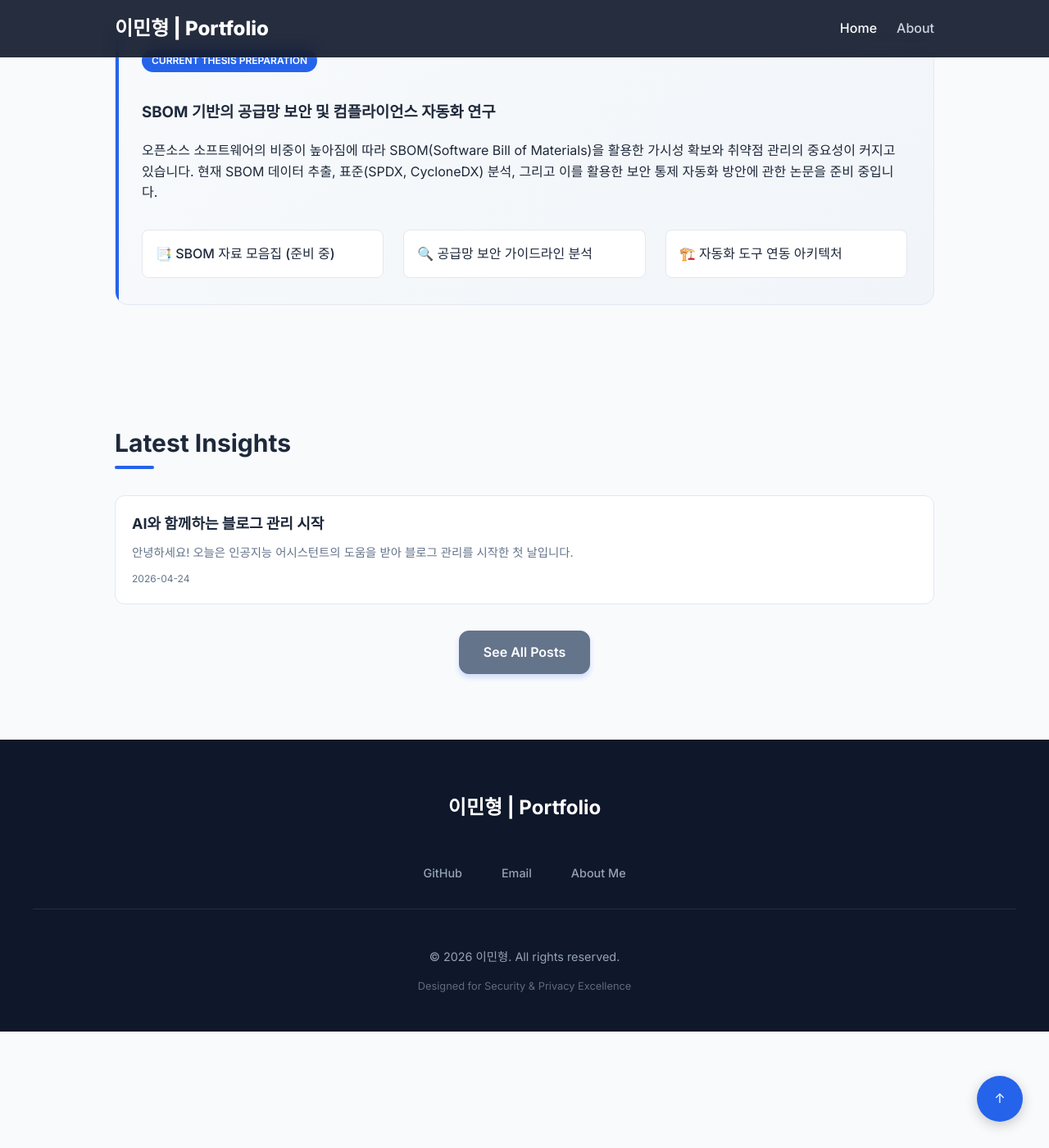
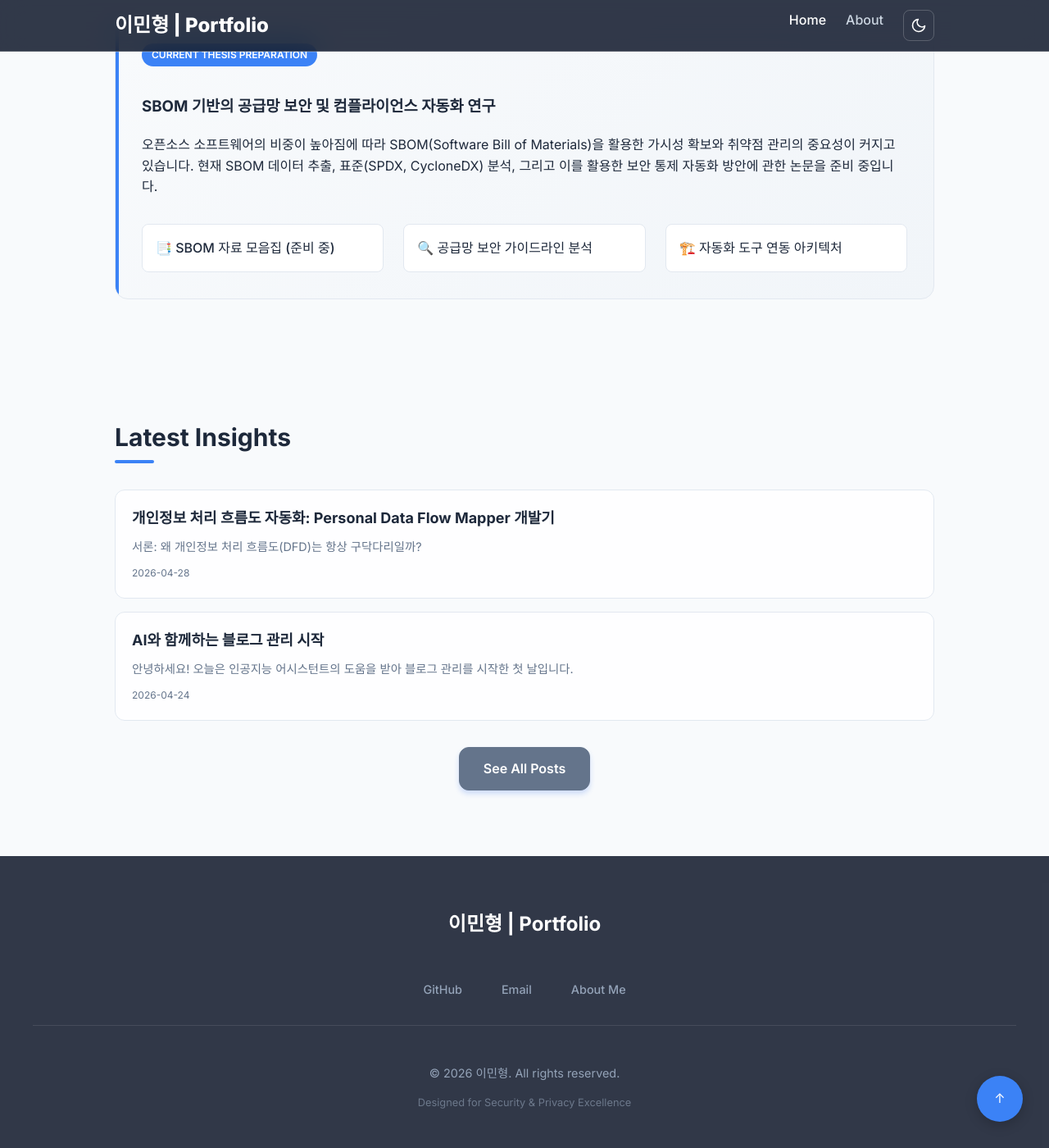
Before and after one commit to 971023als/971023als.github.io, a Jekyll site: the page built from index.md, in a window 1280 px wide and 1400 px high, scrolled down 5782 px. Shown: the whole window at 82% size. Built offline with Jekyll 4.4.1, drawn with Linux system fonts in a browser that asks for light colours.

Commit message:
feat: UI/UX 고도화(다크모드, 애니메이션) 및 SEO 최적화, 신규 포스트 추가

````diff
--- a/_config.yml
+++ b/_config.yml
@@ -10,6 +10,11 @@
 
 twitter_username: "jekyllrb"
 github_username: "971023als"
+image: "/assets/banner.png" # 사이트 기본 공유 이미지
+
+twitter:
+  username: "971023als"
+  card: summary_large_image
 
 # Post settings
 future: true
--- a/_layouts/default.html
+++ b/_layouts/default.html
@@ -3,8 +3,7 @@
 <head>
     <meta charset="UTF-8">
     <meta name="viewport" content="width=device-width, initial-scale=1.0">
-    <meta name="description" content="{{ site.description | escape }}">
-    <title>{% if page.title %}{{ page.title }} | {% endif %}{{ site.title }}</title>
+    {% seo %}
     <link rel="stylesheet" href="{{ '/style.css' | relative_url }}">
 </head>
 <body>
@@ -15,6 +14,12 @@
                 <ul>
                     <li><a href="{{ '/' | relative_url }}" class="{% if page.url == '/' %}active{% endif %}">Home</a></li>
                     <li><a href="{{ '/about/' | relative_url }}" class="{% if page.url contains '/about/' %}active{% endif %}">About</a></li>
+                    <li>
+                        <button id="theme-toggle" class="theme-toggle" aria-label="Toggle dark mode">
+                            <svg id="sun-icon" style="display:none;" xmlns="http://www.w3.org/2000/svg" width="20" height="20" viewBox="0 0 24 24" fill="none" stroke="currentColor" stroke-width="2" stroke-linecap="round" stroke-linejoin="round"><circle cx="12" cy="12" r="5"/><line x1="12" y1="1" x2="12" y2="3"/><line x1="12" y1="21" x2="12" y2="23"/><line x1="4.22" y1="4.22" x2="5.64" y2="5.64"/><line x1="18.36" y1="18.36" x2="19.78" y2="19.78"/><line x1="1" y1="12" x2="3" y2="12"/><line x1="21" y1="12" x2="23" y2="12"/><line x1="4.22" y1="19.78" x2="5.64" y2="18.36"/><line x1="18.36" y1="5.64" x2="19.78" y2="4.22"/></svg>
+                            <svg id="moon-icon" xmlns="http://www.w3.org/2000/svg" width="20" height="20" viewBox="0 0 24 24" fill="none" stroke="currentColor" stroke-width="2" stroke-linecap="round" stroke-linejoin="round"><path d="M21 12.79A9 9 0 1 1 11.21 3 7 7 0 0 0 21 12.79z"/></svg>
+                        </button>
+                    </li>
                 </ul>
             </nav>
         </div>
@@ -42,6 +47,49 @@
     </footer>
 
     <script>
+        // Theme Toggle
+        const themeToggle = document.getElementById('theme-toggle');
+        const sunIcon = document.getElementById('sun-icon');
+        const moonIcon = document.getElementById('moon-icon');
+
+        const currentTheme = localStorage.getItem('theme') || 'light';
+        document.documentElement.setAttribute('data-theme', currentTheme);
+        updateIcons(currentTheme);
+
+        themeToggle.addEventListener('click', () => {
+            const theme = document.documentElement.getAttribute('data-theme') === 'dark' ? 'light' : 'dark';
+            document.documentElement.setAttribute('data-theme', theme);
+            localStorage.setItem('theme', theme);
+            updateIcons(theme);
+        });
+
+        function updateIcons(theme) {
+            if (theme === 'dark') {
+                sunIcon.style.display = 'block';
+                moonIcon.style.display = 'none';
+            } else {
+                sunIcon.style.display = 'none';
+                moonIcon.style.display = 'block';
+            }
+        }
+
+        // Scroll Animations (Intersection Observer)
+        const observerOptions = {
+            threshold: 0.1,
+            rootMargin: '0px 0px -50px 0px'
+        };
+
+        const observer = new IntersectionObserver((entries) => {
+            entries.forEach(entry => {
+                if (entry.isIntersecting) {
+                    entry.target.classList.add('visible');
+                    observer.unobserve(entry.target);
+                }
+            });
+        }, observerOptions);
+
+        document.querySelectorAll('.animate-in').forEach(el => observer.observe(el));
+
         // Back to Top functionality
         const backToTop = document.getElementById('back-to-top');
         window.addEventListener('scroll', () => {
--- /dev/null
+++ b/_posts/2026-04-28-automating-personal-data-flow.md
@@ -0,0 +1,76 @@
+---
+layout: post
+title: "개인정보 처리 흐름도 자동화: Personal Data Flow Mapper 개발기"
+date: 2026-04-28
+categories: [Privacy, Automation]
+tags: [Python, Mermaid, Compliance, ISMS-P]
+description: "수동으로 작성하던 복잡한 개인정보 처리 흐름도를 코드로 자동화하는 과정과 이를 통해 얻은 실무적 이점을 공유합니다."
+---
+
+## 서론: 왜 개인정보 처리 흐름도(DFD)는 항상 구닥다리일까?
+
+보안 및 개인정보보호 담당자라면 공감하시겠지만, **개인정보 처리 흐름도(Data Flow Diagram)**를 현행화하는 것은 고역에 가깝습니다. 서비스는 매일 변하고, 새로운 API가 생겨나는데, 정작 흐름도는 작년 인증 심사 때 그려둔 파워포인트 파일에 멈춰있는 경우가 허다합니다.
+
+이러한 **'현행화의 공백'**은 단순한 귀찮음을 넘어 심각한 컴플라이언스 리스크를 초래합니다. 누락된 국외 이전 노드나 식별되지 않은 수탁사는 곧바로 과태료와 직결될 수 있기 때문입니다.
+
+그래서 저는 결심했습니다. **"흐름도도 코드(Code)처럼 관리하고 자동으로 그리자!"**
+
+---
+
+## 1. 핵심 아이디어: JSON을 입력으로, Mermaid를 출력으로
+
+흐름도를 자동화하기 위해 선택한 방식은 **구조화된 데이터(JSON)로부터 다이어그램(Mermaid.js)을 생성**하는 것이었습니다.
+
+### 입력 데이터 예시
+```json
+{
+  "service": "Order System",
+  "nodes": [
+    { "id": "User", "label": "이용자", "type": "subject" },
+    { "id": "Web", "label": "프론트엔드", "type": "system" },
+    { "id": "DB", "label": "고객 DB", "type": "storage", "critical": true }
+  ],
+  "flows": [
+    { "from": "User", "to": "Web", "data": ["성명", "전화번호"], "action": "주문 입력" },
+    { "from": "Web", "to": "DB", "data": ["성명", "전화번호"], "action": "저장" }
+  ]
+}
+```
+
+이러한 형식을 사용하면 개발팀의 API 명세서나 DB 스키마 정보를 파싱하여 자동으로 입력값을 생성할 수 있습니다.
+
+---
+
+## 2. 주요 구현 기능
+
+### 🛠️ 위험 노드 자동 식별
+가장 심혈을 기울인 부분은 **법적 위험 노드 시각화**입니다. Python 스크립트가 데이터 흐름을 분석하여 다음과 같은 경우 Mermaid 문법에 특별한 스타일(예: 붉은색 테두리, 경고 아이콘)을 추가합니다.
+- **국외 이전**: 데이터가 해외 리전이나 해외 서버로 전송되는 경우
+- **제3자 제공**: 외부 제3자 서비스로 개인정보가 전달되는 경우
+- **고위험 정보**: 주민등록번호 등 고유식별정보가 암호화되지 않은 구간을 통과하는 경우
+
+### 📊 실시간 렌더링 (Flask + Mermaid.js)
+사용자가 웹 대시보드에서 JSON을 수정하면 즉시 우측 화면에 흐름도가 갱신되도록 구현했습니다. 이는 Mermaid.js의 클라이언트 사이드 렌더링 기능을 활용한 것으로, 별도의 이미지 생성 서버 없이도 빠르고 가벼운 인터페이스를 유지할 수 있었습니다.
+
+---
+
+## 3. 결과 및 실무 적용 효과
+
+**Personal Data Flow Mapper**를 도입한 후, 저희 팀에는 다음과 같은 변화가 생겼습니다.
+
+1. **작업 시간 80% 단축**: 파워포인트로 노드를 하나하나 그리던 시간이 사라졌습니다. 이제는 JSON 데이터만 업데이트하면 끝입니다.
+2. **증적의 정확성 확보**: "데이터는 흐르는데 흐름도에는 없다"는 심사원 지적이 사라졌습니다. 시스템 데이터와 흐름도가 동기화되기 때문입니다.
+3. **커뮤니케이션 도구로의 활용**: 개발팀과 보안팀이 동일한 '데이터 흐름'을 보며 리스크를 논의할 수 있게 되었습니다.
+
+---
+
+## 결론: 코드로 관리하는 프라이버시(Privacy as Code)
+
+이제 보안 담당자도 코드를 통해 컴플라이언스를 관리해야 하는 시대입니다. 이번 프로젝트를 통해 **'자동화'가 단순한 효율성을 넘어 보안의 '빈틈'을 메우는 가장 강력한 도구**임을 다시 한번 깨달았습니다.
+
+앞으로 이 도구에 **SBOM(Software Bill of Materials) 분석 데이터**를 연동하여, 어떤 오픈소스 라이브러리가 어떤 데이터를 처리하는지까지 가시화하는 것을 목표로 하고 있습니다.
+
+관련 소스코드는 제 [GitHub](https://github.com/971023als/personal-data-flow-mapper)에서 확인하실 수 있습니다. 여러분의 의견이나 피드백은 언제나 환영합니다!
+
+---
+*이 포스트는 AI 기반 보안 자동화 연구의 일환으로 작성되었습니다.*
--- a/index.md
+++ b/index.md
@@ -3,7 +3,7 @@
 title: "Home"
 ---
 
-<div class="hero">
+<div class="hero animate-in">
     <h1>이민형</h1>
     <p>
         개인정보보호, 클라우드 보안, AI 기반 보안 자동화를 연구하고 구현하는 보안 실무자입니다.
@@ -14,7 +14,7 @@
     </div>
 </div>
 
-<section id="skills">
+<section id="skills" class="animate-in">
     <h2>Skills &amp; Technologies</h2>
     <div class="skills-grid">
         <div class="skill-tag">Python</div>
@@ -30,7 +30,7 @@
     </div>
 </section>
 
-<section id="projects">
+<section id="projects" class="animate-in">
     <h2>Featured Projects</h2>
 
     <!-- Search Bar -->
@@ -363,7 +387,7 @@
 });
 </script>
 
-<section id="research">
+<section id="research" class="animate-in">
     <h2>Research &amp; Resources</h2>
     <div class="research-card">
         <span class="research-badge">Current Thesis Preparation</span>
@@ -387,7 +411,7 @@
     </div>
 </section>
 
-<section id="blog">
+<section id="blog" class="animate-in">
     <h2>Latest Insights</h2>
     <ul class="post-list">
         {% for post in site.posts limit:3 %}
--- a/style.css
+++ b/style.css
@@ -6,15 +6,34 @@
 }
 
 :root {
-    --primary-color: #2563eb;
-    --primary-hover: #1d4ed8;
-    --primary-light: rgba(37, 99, 235, 0.1);
+    --primary-color: #3b82f6;
+    --primary-hover: #2563eb;
+    --primary-light: rgba(59, 130, 246, 0.1);
     --bg-color: #f8fafc;
     --text-main: #1e293b;
     --text-muted: #64748b;
-    --card-bg: #ffffff;
+    --card-bg: rgba(255, 255, 255, 0.8);
     --border-color: #e2e8f0;
-    --header-bg: #0f172a;
+    --header-bg: rgba(15, 23, 42, 0.85);
+    --glass-bg: rgba(255, 255, 255, 0.7);
+    --glass-border: rgba(255, 255, 255, 0.2);
+    --shadow: 0 4px 6px -1px rgb(0 0 0 / 0.1), 0 2px 4px -2px rgb(0 0 0 / 0.1);
+    --shadow-lg: 0 10px 15px -3px rgb(0 0 0 / 0.1), 0 4px 6px -4px rgb(0 0 0 / 0.1);
+    --transition: all 0.3s cubic-bezier(0.4, 0, 0.2, 1);
+}
+
+[data-theme="dark"] {
+    --bg-color: #0f172a;
+    --text-main: #f1f5f9;
+    --text-muted: #94a3b8;
+    --card-bg: rgba(30, 41, 59, 0.7);
+    --border-color: #334155;
+    --header-bg: rgba(15, 23, 42, 0.85);
+    --glass-bg: rgba(30, 41, 59, 0.7);
+    --glass-border: rgba(255, 255, 255, 0.05);
+    --primary-color: #60a5fa;
+    --primary-hover: #3b82f6;
+    --primary-light: rgba(96, 165, 250, 0.1);
 }
 
 body {
@@ -27,16 +46,17 @@
 }
 
 header {
-    background-color: rgba(15, 23, 42, 0.9);
-    backdrop-filter: blur(10px);
-    -webkit-backdrop-filter: blur(10px);
+    background-color: var(--header-bg);
+    backdrop-filter: blur(16px) saturate(180%);
+    -webkit-backdrop-filter: blur(16px) saturate(180%);
     color: #fff;
-    padding: 1rem 0;
-    box-shadow: 0 1px 0 rgba(255, 255, 255, 0.1);
+    padding: 0.75rem 0;
+    box-shadow: 0 1px 0 var(--glass-border);
     position: sticky;
     top: 0;
     z-index: 1000;
-    transition: all 0.3s ease;
+    transition: var(--transition);
+    border-bottom: 1px solid var(--glass-border);
 }
 
 .header-container {
@@ -164,18 +184,21 @@
 
 .project-card {
     background: var(--card-bg);
+    backdrop-filter: blur(8px);
+    -webkit-backdrop-filter: blur(8px);
     border: 1px solid var(--border-color);
     border-radius: 1.25rem;
     overflow: hidden;
-    transition: all 0.4s cubic-bezier(0.4, 0, 0.2, 1);
+    transition: var(--transition);
     display: flex;
     flex-direction: column;
     position: relative;
+    box-shadow: var(--shadow);
 }
 
 .project-card:hover {
-    transform: translateY(-8px) scale(1.02);
-    box-shadow: 0 20px 40px rgba(0, 0, 0, 0.08);
+    transform: translateY(-8px);
+    box-shadow: var(--shadow-lg);
     border-color: var(--primary-color);
 }
 
@@ -794,10 +817,53 @@
     line-height: 1.6;
 }
 
-.project-footer {
-    margin-top: 5rem;
-    padding-top: 2rem;
-    border-top: 1px solid var(--border-color);
+/* Animations */
+@keyframes fadeInUp {
+    from {
+        opacity: 0;
+        transform: translateY(30px);
+    }
+    to {
+        opacity: 1;
+        transform: translateY(0);
+    }
+}
+
+.animate-in {
+    opacity: 0;
+    transition: opacity 0.8s ease-out, transform 0.8s ease-out;
+}
+
+.animate-in.visible {
+    opacity: 1;
+    animation: fadeInUp 0.8s forwards;
+}
+
+/* Theme Toggle Button */
+.theme-toggle {
+    background: transparent;
+    border: 1px solid var(--glass-border);
+    color: #fff;
+    cursor: pointer;
+    padding: 0.5rem;
+    border-radius: 0.5rem;
+    display: flex;
+    align-items: center;
+    justify-content: center;
+    transition: var(--transition);
+}
+
+.theme-toggle:hover {
+    background: rgba(255, 255, 255, 0.1);
+}
+
+/* Glassmorphism utility */
+.glass {
+    background: var(--glass-bg);
+    backdrop-filter: blur(12px) saturate(180%);
+    -webkit-backdrop-filter: blur(12px) saturate(180%);
+    border: 1px solid var(--glass-border);
+}
     text-align: center;
 }
 
````
Also changed, not shown: other parts of index.md (+27 -3 lines), _layouts/project.html (+4 -4 lines).
